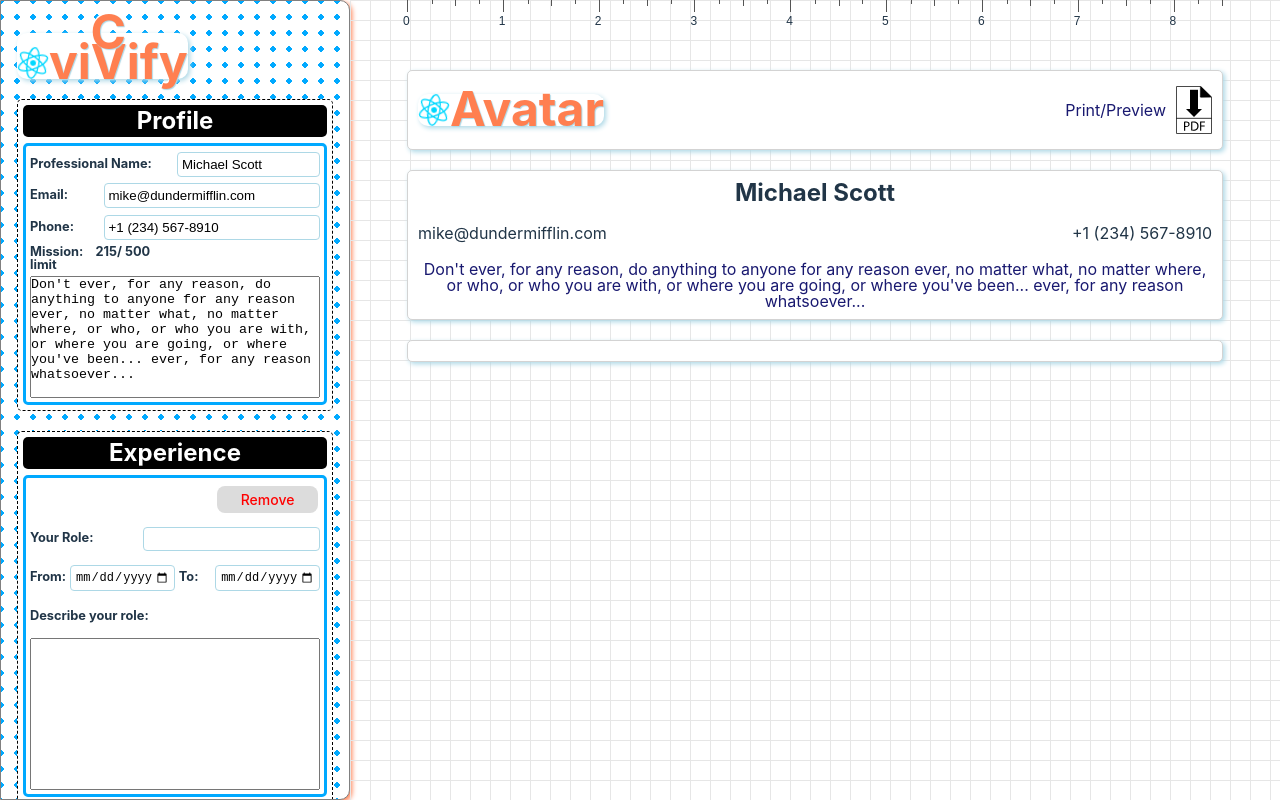
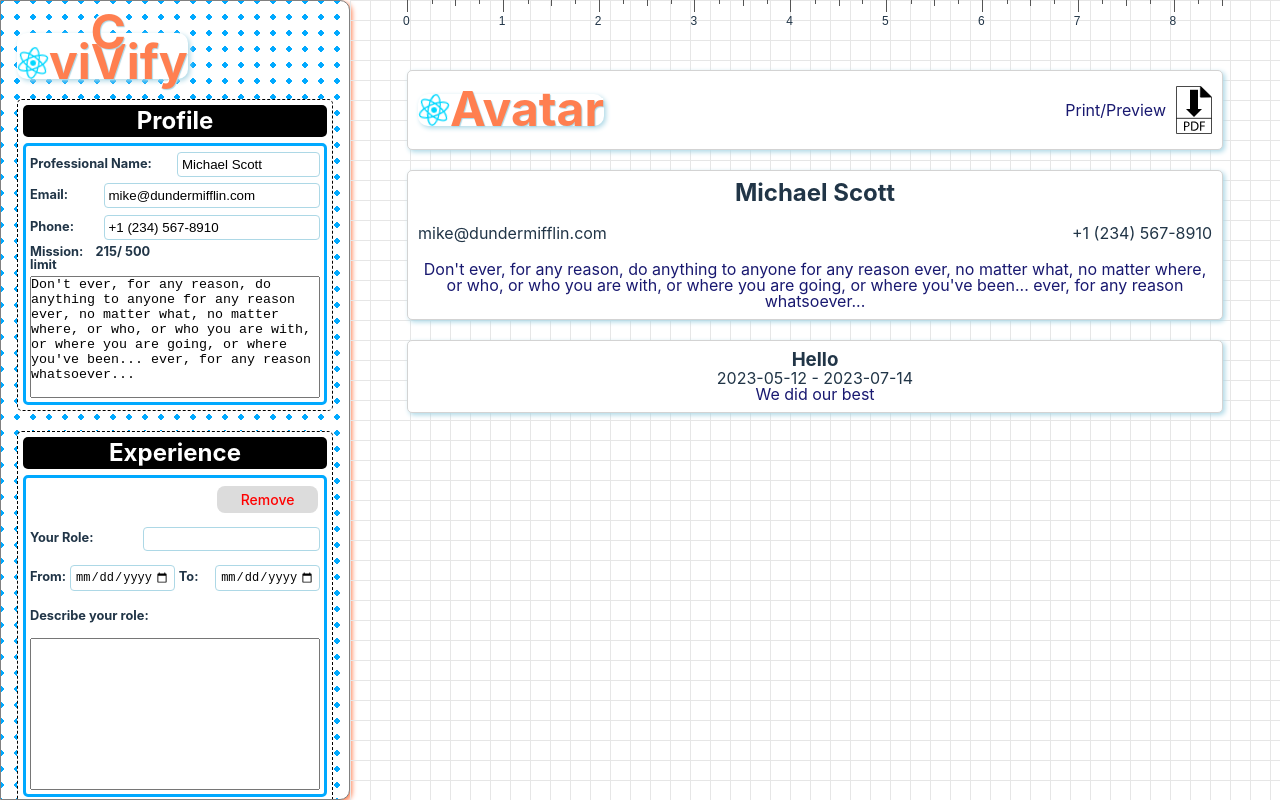
Before and after one commit to dtKinger/cvivify-react, a React (Vite) app: page / in a window 1280 px wide. Built offline with nearby package versions, Linux system fonts and the light colour scheme.

Commit message:
Pass an object into the array to get started

```diff
--- a/src/components/AppControl.jsx
+++ b/src/components/AppControl.jsx
@@ -49,7 +49,14 @@ export function AppControl () {
     job_description: 'Somehow I managed.'
   });
 
-  const [experienceNodes, setExperienceNodes] = useState([]); // State for storing experience nodes
+  const [experienceNodes, setExperienceNodes] = useState([
+    {
+      job_title: 'Hello',
+      starting_date: '2023-05-12',
+      worked_until: '2023-07-14',
+      job_description: 'We did our best'
+    },
+  ]); // State for storing experience nodes
 
   // const [resumeEducationData, setResumeEducationData] = useState({
   //   company_name: '',
```
